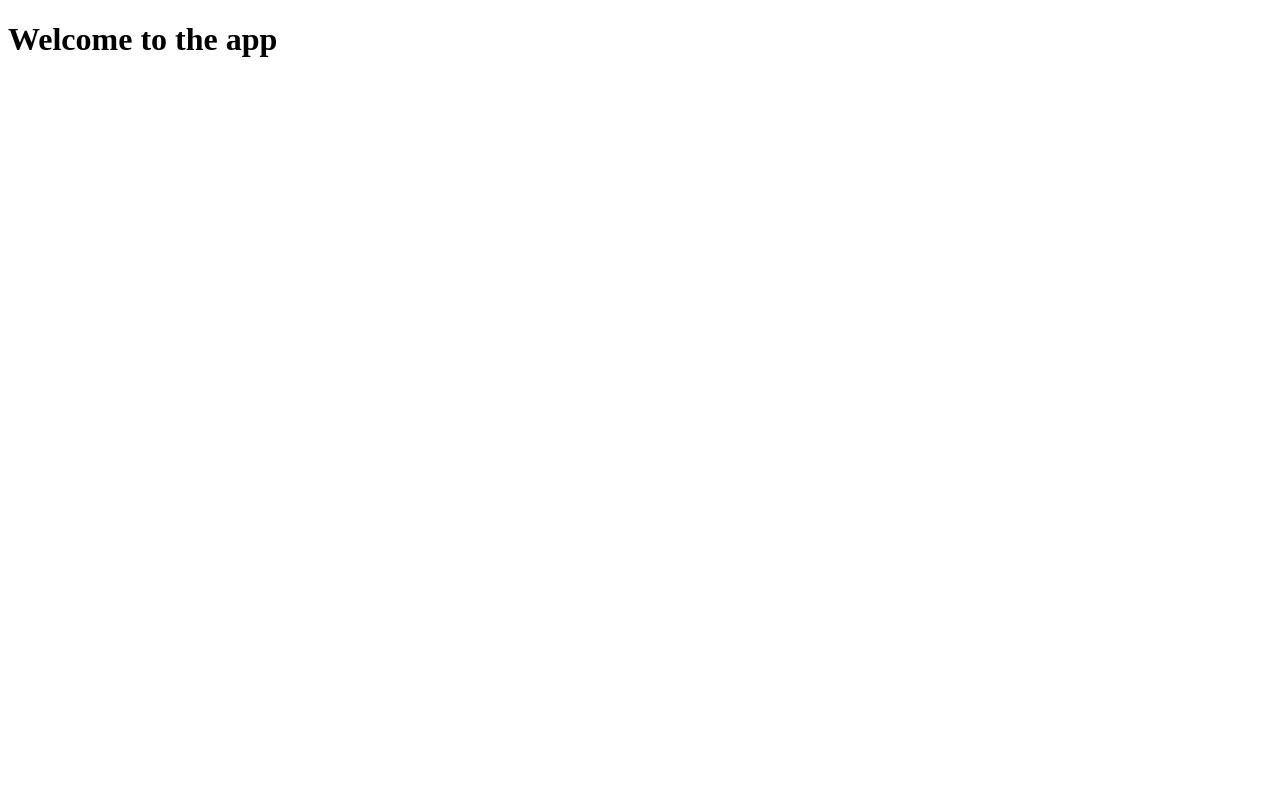
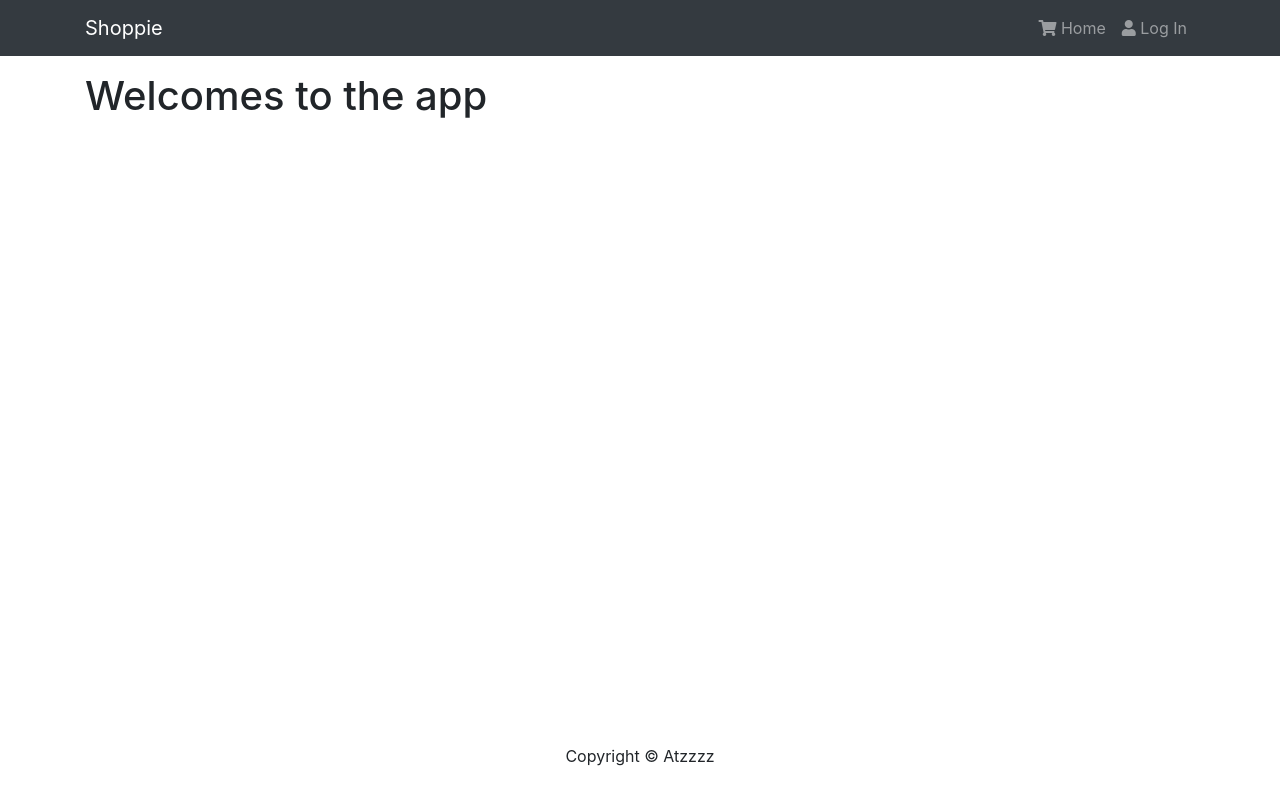
Before and after one commit to firered322/robo-shop, a React (Create React App) app in the folder frontend/: page / in a window 1280 px wide. Shown: the top 804 px of the page. Built offline with nearby package versions, Linux system fonts and the light colour scheme.

Commit message:
style and react-bootstrap init

```diff
--- a/frontend/public/index.html
+++ b/frontend/public/index.html
@@ -1,20 +1,22 @@
 <!DOCTYPE html>
 <html lang="en">
+
 <head>
   <meta charset="utf-8" />
   <link rel="icon" href="%PUBLIC_URL%/favicon.ico" />
   <meta name="viewport" content="width=device-width, initial-scale=1" />
   <meta name="theme-color" content="#000000" />
-    <meta
-      name="description"
-      content="Find the best products in the world!"
-    />
+  <meta name="description" content="Find the best products in the world!" />
   <link rel="apple-touch-icon" href="%PUBLIC_URL%/logo192.png" />
   <link rel="manifest" href="%PUBLIC_URL%/manifest.json" />
+  <link href="https://cdnjs.cloudflare.com/ajax/libs/font-awesome/5.13.0/css/all.min.css" rel="stylesheet">
+
   <title>Welcome to the shop</title>
 </head>
+
 <body>
   <noscript>You need to enable JavaScript to run this app.</noscript>
   <div id="root"></div>
 </body>
+
 </html>
--- a/frontend/src/App.js
+++ b/frontend/src/App.js
@@ -1,9 +1,19 @@
+import Header from "./components/Header";
+import Footer from "./components/Footer";
+import { Container } from "react-bootstrap";
+
 function App() {
-  return (
-    <>
-		<h1>Welcome to the app</h1>
-	</>
-  );
+    return (
+        <div>
+            <Header />
+            <Container>
+                <main className="py-3">
+                    <h1>Welcomes to the app</h1>
+                </main>
+            </Container>
+            <Footer />
+        </div>
+    );
 }
 
 export default App;
--- /dev/null
+++ b/frontend/src/components/Footer.js
@@ -0,0 +1,16 @@
+import React from "react";
+import { Container, Row, Col } from "react-bootstrap";
+
+const Footer = () => {
+    return (
+        <footer>
+            <Container>
+                <Row>
+                    <Col className="text-center py-5">Copyright &copy; Atzzzz</Col>
+                </Row>
+            </Container>
+        </footer>
+    );
+};
+
+export default Footer;
--- /dev/null
+++ b/frontend/src/components/Header.js
@@ -0,0 +1,23 @@
+import React from "react";
+import { Navbar, Nav, Container } from "react-bootstrap";
+
+const Header = () => {
+    return (
+        <header>
+            <Navbar bg="dark" variant="dark" expand="lg" collapseOnSelect>
+                <Container>
+                    <Navbar.Brand href="/">Shoppie</Navbar.Brand>
+                    <Navbar.Toggle aria-controls="basic-navbar-nav" />
+                    <Navbar.Collapse id="basic-navbar-nav">
+                        <Nav className="ml-auto">
+                            <Nav.Link href="/cart"><i className="fas fa-shopping-cart"></i> Home</Nav.Link>
+                            <Nav.Link href="/login"><i className="fas fa-user"></i> Log In</Nav.Link>
+                        </Nav>
+                    </Navbar.Collapse>
+                </Container>
+            </Navbar>
+        </header>
+    );
+};
+
+export default Header;
--- a/frontend/src/index.css
+++ b/frontend/src/index.css
@@ -0,0 +1,3 @@
+main {
+    min-height: 80vh;
+}
--- a/frontend/src/index.js
+++ b/frontend/src/index.js
@@ -2,6 +2,7 @@
 import ReactDOM from 'react-dom';
 import './index.css';
 import App from './App';
+import 'bootstrap/dist/css/bootstrap.min.css';
 
 ReactDOM.render(
   <React.StrictMode>
```
Also changed, not shown: frontend/package.json (+5 -3 lines), 2 other files (tests, documents, lock files or other folders). Lines whose indentation alone changed are shown as unchanged.
